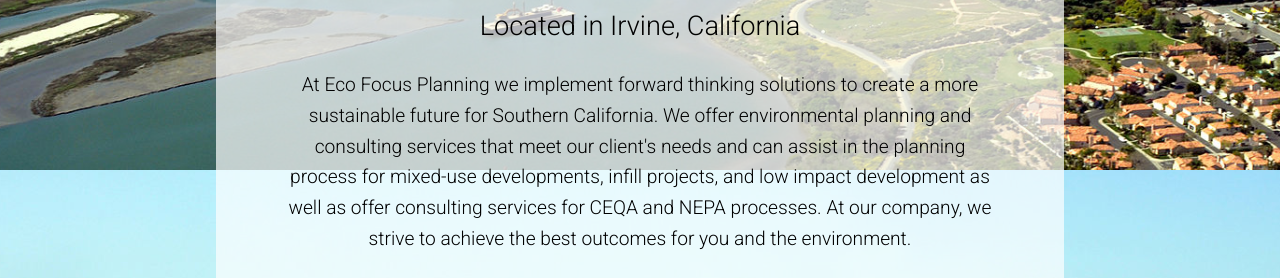
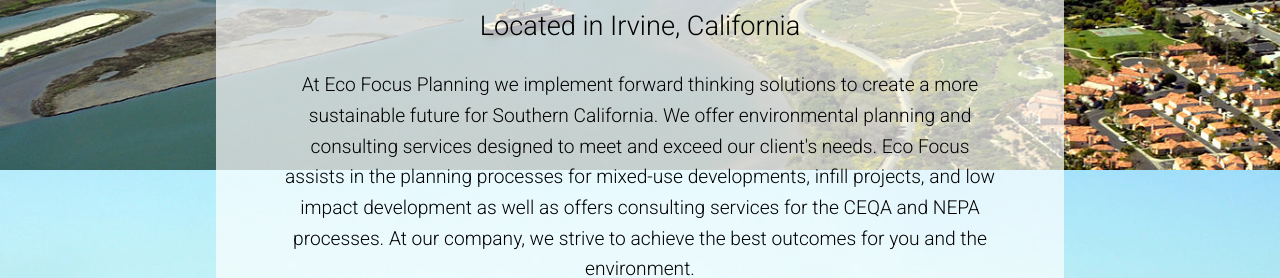
Before and after one commit to hlroberts21/ecofoco, a plain HTML site: page index.html in a window 1280 px wide. Shown: the part 680-958 px from the top of the page. Drawn offline with Linux system fonts and the light colour scheme.

Commit message:
Add files via upload

```diff
--- a/index.html
+++ b/index.html
@@ -19,7 +19,7 @@
     <img id="logo"src="images/focologoretina.png" width="648" alt="Eco Focus Planning">
     <h1>Planning for a Sustainable Future</h1>
     <h2>Located in Irvine, California</h2>
-    <p>At Eco Focus Planning we implement forward thinking solutions to create a more sustainable future for Southern California. We offer environmental planning and consulting services that meet our client's needs and can assist in the planning process for mixed-use developments, infill projects, and low impact development as well as offer consulting services for CEQA and NEPA processes. At our company, we strive to achieve the best outcomes for you and the environment.</p>
+    <p>At Eco Focus Planning we implement forward thinking solutions to create a more sustainable future for Southern California. We offer environmental planning and consulting services designed to meet and exceed our client's needs. Eco Focus assists in the planning processes for mixed-use developments, infill projects, and low impact development as well as offers consulting services for the CEQA and NEPA processes. At our company, we strive to achieve the best outcomes for you and the environment.</p>
 
 <nav>
     <ul>
```
